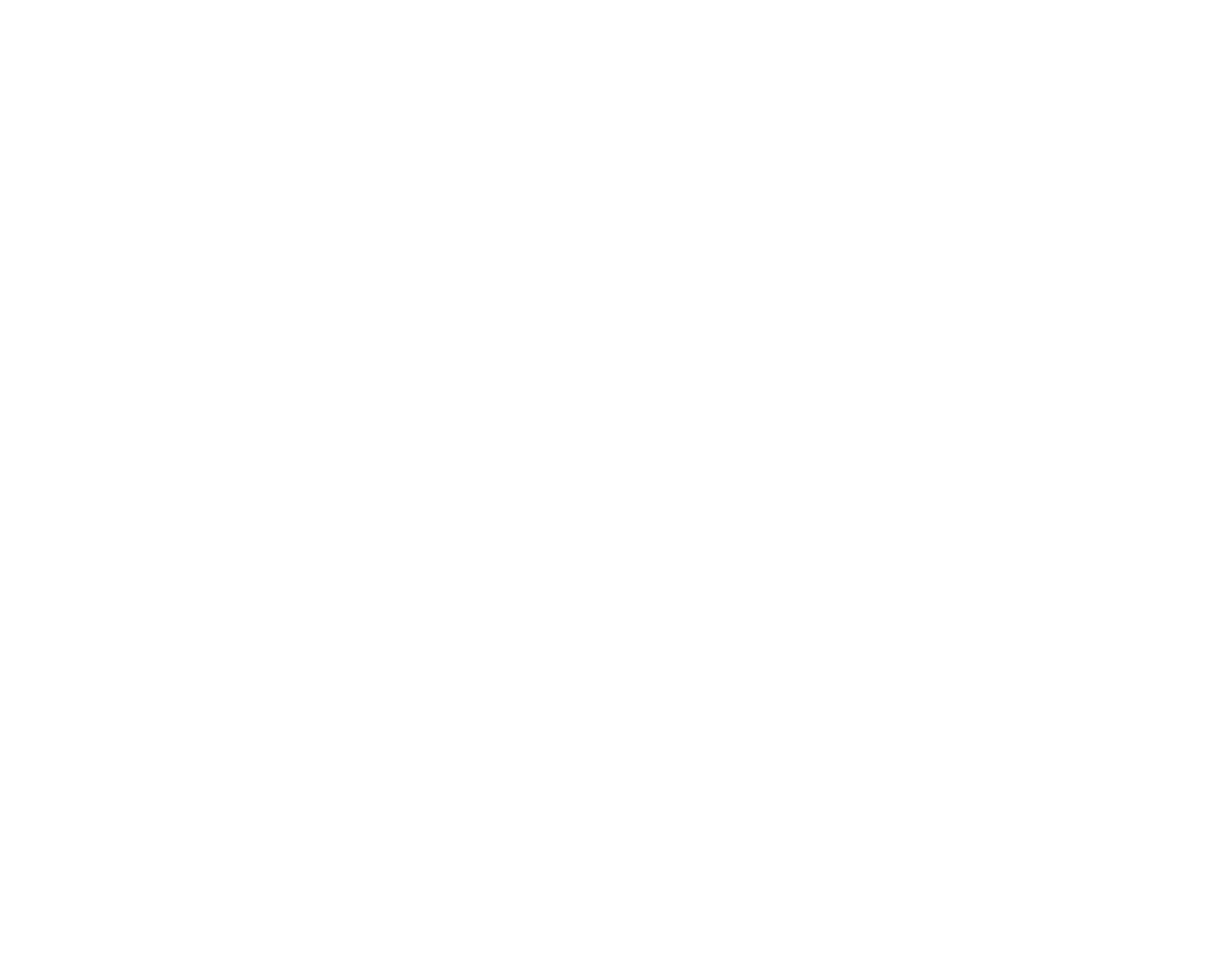
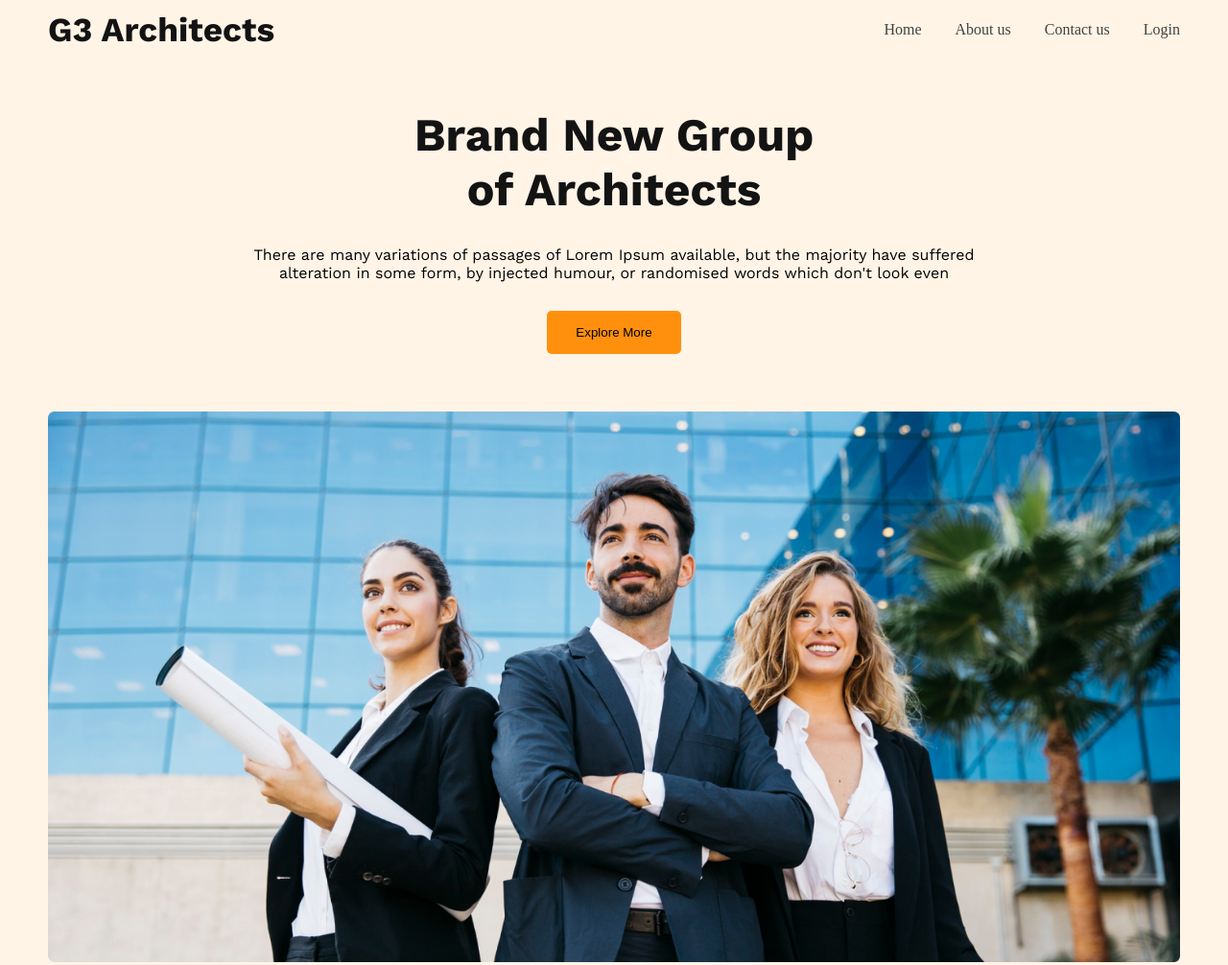
Before and after one commit to saarif23/responsive-complete-website, a plain HTML site: page index.html in a window 1280 px wide. Shown: the whole page at 96% size. Before the commit the page ends 800 px from the top, so only its background shows below. Drawn offline with nearby package versions, Linux system fonts and the light colour scheme.

Commit message:
added header section

```diff
--- a/index.html
+++ b/index.html
@@ -1,12 +1,40 @@
 <!DOCTYPE html>
 <html lang="en">
+
 <head>
     <meta charset="UTF-8">
     <meta name="viewport" content="width=device-width, initial-scale=1.0">
     <title>g3 architects</title>
+    <link rel="preconnect" href="https://fonts.googleapis.com">
+    <link rel="preconnect" href="https://fonts.gstatic.com" crossorigin>
+    <link href="https://fonts.googleapis.com/css2?family=Work+Sans:wght@400;600;700;800&display=swap" rel="stylesheet">
     <link rel="stylesheet" href="styles.css">
 </head>
+
 <body>
+    <header>
+        <!-- nav section -->
+        <nav>
+            <h3 class="nav-title">G3 Architects</h3>
+            <ul>
+                <li>Home</li>
+                <li>About us</li>
+                <li>Contact us</li>
+                <li>Login</li>
+            </ul>
+        </nav>
+        <div class="banner-container">
+            <h1 class="banner-title">Brand New Group of Architects</h1>
+            <p class="banner-description">There are many variations of passages of Lorem Ipsum available, but the
+                majority have suffered alteration in some form, by injected humour, or randomised words which don't look
+                even</p>
+            <button class="btn-primary">Explore More</button>
+            <img id="banner-img" src="./images/banner.png" alt="">
+        </div>
+    </header>
+    <main></main>
+    <footer></footer>
 
 </body>
+
 </html>
--- a/styles.css
+++ b/styles.css
@@ -0,0 +1,87 @@
+* {
+    margin: 0;
+    padding: 0;
+}
+header{
+    background: rgba(255, 144, 14, 0.10);
+    padding: 30px 200px;
+}
+nav{
+    display: flex;
+    justify-content: space-between;
+    align-items: center;
+    padding-bottom: 50px;
+
+
+}
+nav ul{
+    display: flex;
+}
+nav ul li{
+    list-style: none;
+    margin-left: 35px;
+    font-size: 1rem;
+    font-weight: 500;
+    color: #424242;
+}
+.nav-title{
+    color: #131313;
+    font-family: Work Sans;
+    font-size: 2.2rem;
+    font-weight: 700;
+}
+/* banner section */
+.banner-container{
+    text-align: center;
+
+}
+.banner-title{
+    color: #131313;
+    font-family: Work Sans;
+    font-weight: 700;
+    font-size: 3rem;
+    padding: 10px;
+    width: 450px;
+    margin: 0 auto;
+}
+.banner-description{
+    font-family: Work Sans;
+    font-weight: 400;
+    font-size: 1rem;
+    width: 780px;
+    margin: 0 auto;
+    padding: 20px;
+}
+.btn-primary{
+    padding: 15px 30px;
+    background-color: #FF900E;
+    border: none;
+    border-radius: 5px;
+    margin: 10px;
+}
+#banner-img{
+    width: 100%;
+    margin: 50px 0;
+}
+/* media query for mobile or small device */
+@media screen and (max-width: 576px) {
+    header{
+        padding: 10px;
+    }
+    nav{
+        flex-direction: column;
+    }
+    .banner-title{
+        font-size: 2rem;
+        width: 100%;
+        padding: 5px;
+    }
+    .banner-description{
+        width: 100%;
+        padding: 5px;
+    }
+}
+/* media query for tablet or medium device */
+header{
+    padding: 10px 50px;
+}
```
